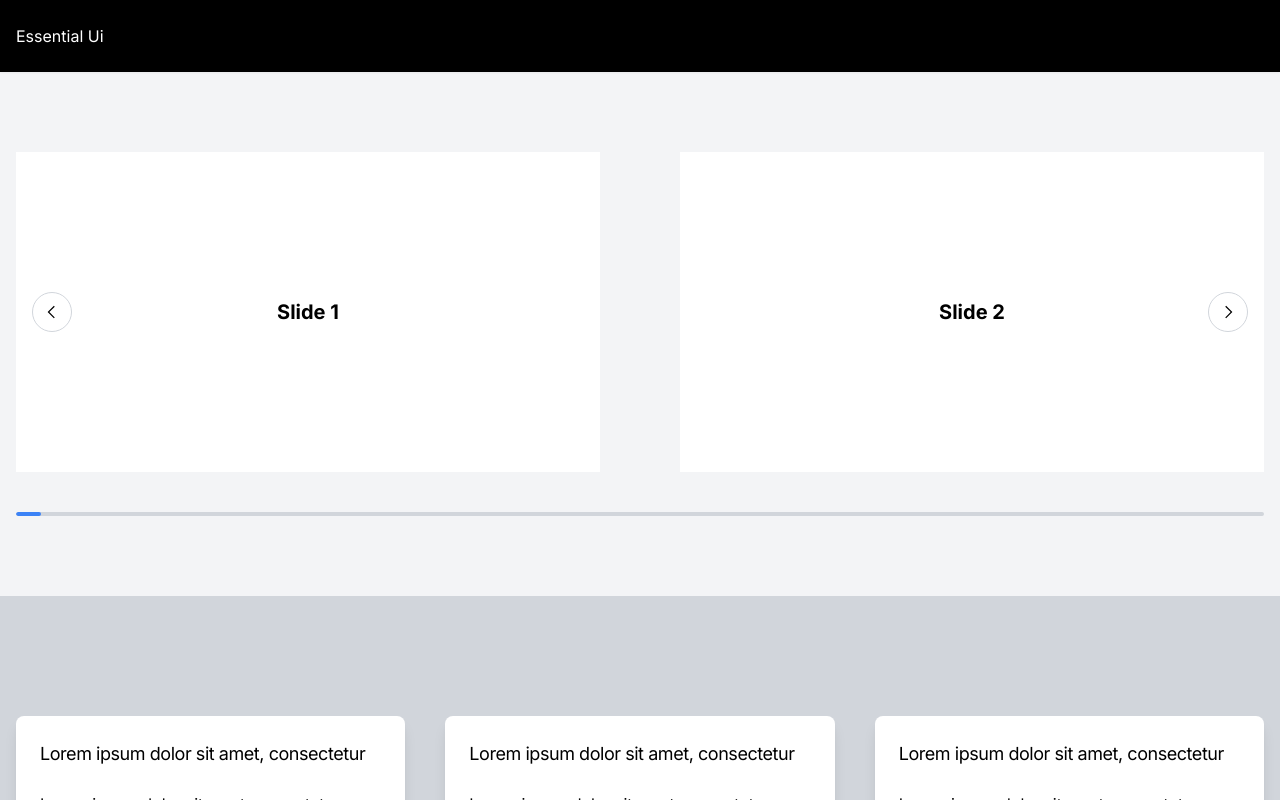
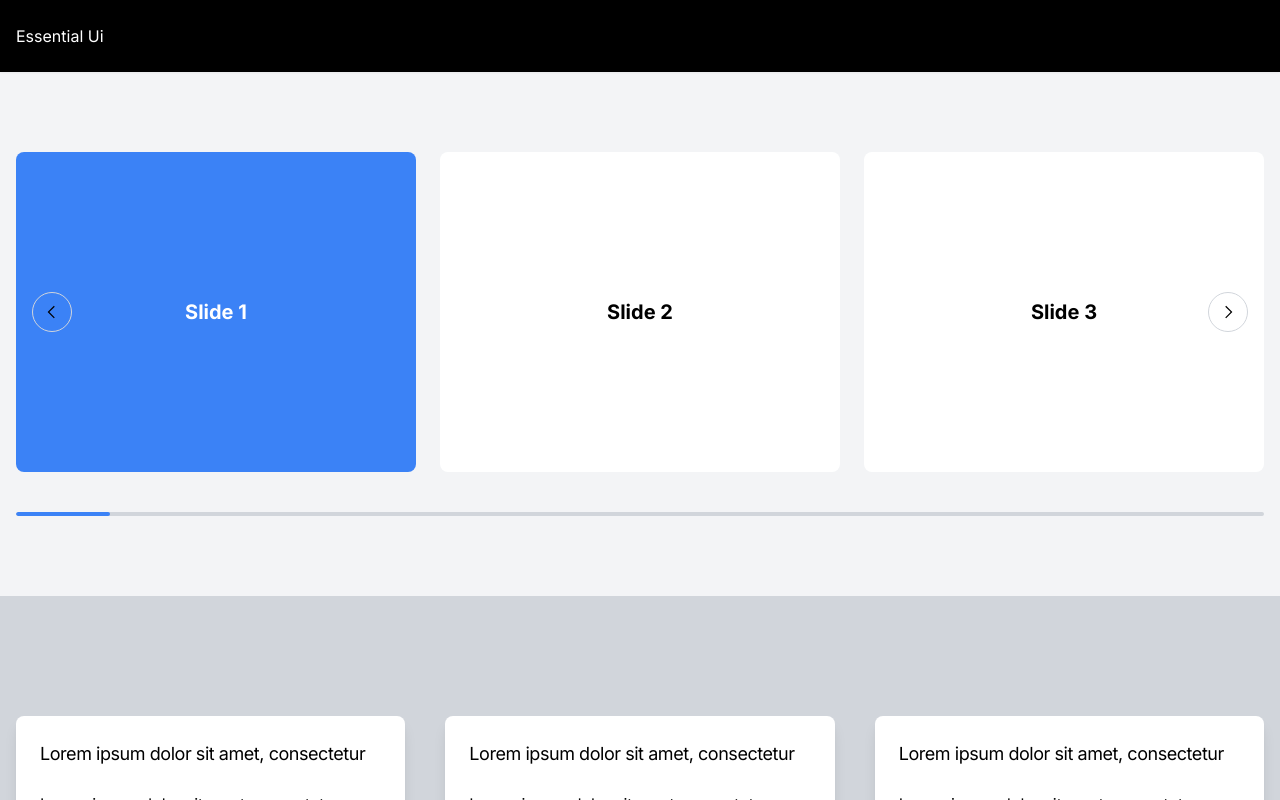
Before and after one commit to md-golam-rabbani/essential-ui, a Next.js app: page /keen-carousel in a window 1280 px wide. Shown: the top 800 px of the page. Built offline with nearby package versions, Linux system fonts and the light colour scheme.

Commit message:
refactor: Update keen carousel example page

```diff
--- a/app/keen-carousel/page.tsx
+++ b/app/keen-carousel/page.tsx
@@ -13,17 +13,17 @@ const itemsPerSlideConfig1: Breakpoints = {
   sm: 1.2,
   md: 2,
   lg: 2,
-  xl: 2,
-  '2xl': 5,
+  xl: 3,
+  '2xl': 4,
 };
 
 const itemGapConfig1: Breakpoints = {
-  initial: 80,
-  sm: 80,
-  md: 58,
-  lg: 80,
-  xl: 80,
-  '2xl': 80,
+  initial: 20,
+  sm: 20,
+  md: 24,
+  lg: 24,
+  xl: 24,
+  '2xl': 24,
 };
 
 interface ICard {
@@ -63,7 +63,7 @@ export default function Page() {
             sliderRef={sliderRef}
             instanceRef={instanceRef}
             // Navigation
-            haveOffset={true}
+            haveOffset={false}
             hasNavigation={true}
             // Progress
             hasProgress
@@ -71,11 +71,14 @@ export default function Page() {
             itemsPerSlide={itemsPerSlideConfig1}
             itemGap={itemGapConfig1}
           >
-            {Array.from({ length: 100 }, (_, i) => i + 1).map((_, index) => (
+            {Array.from({ length: 40 }, (_, i) => i + 1).map((_, index) => (
               <KeenCarouselItem key={index}>
                 <Card
                   title={`Slide ${index + 1}`}
-                  className="min-h-80 border-none shadow-none"
+                  className={cn(
+                    'min-h-80 rounded-lg border-none shadow-none  transition-colors duration-300',
+                    currentSlide == index && 'bg-blue-500 text-white'
+                  )}
                 />
               </KeenCarouselItem>
             ))}
```
